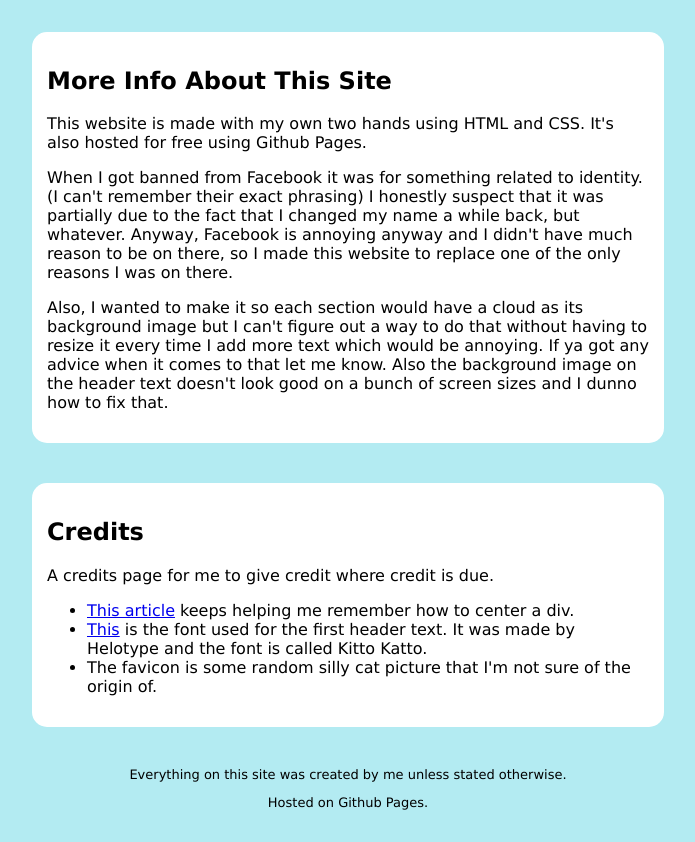
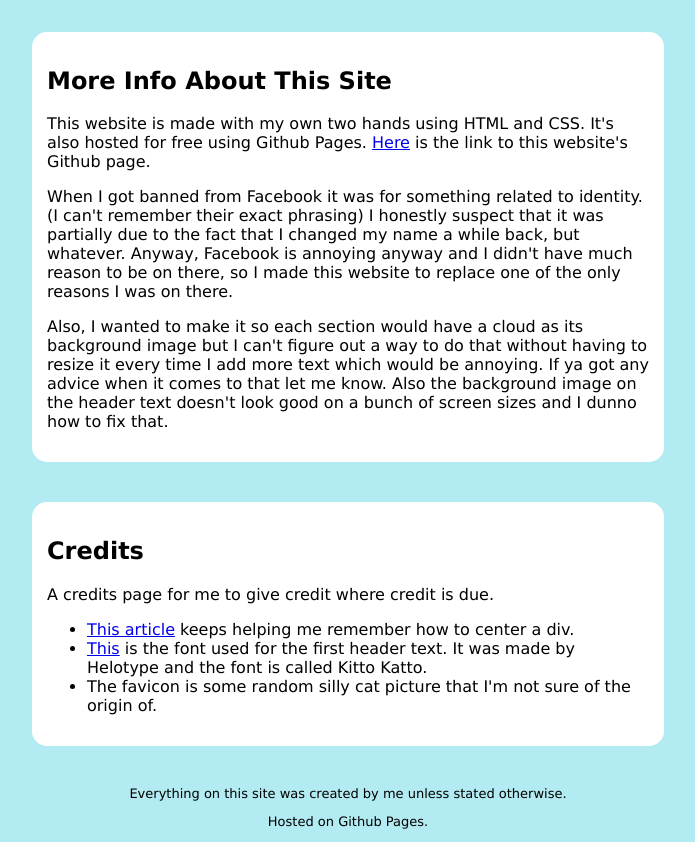
Before and after one commit to kitkat-png/lifeupdatesforfam, a plain HTML site: page index.html in a window 1280 px wide. Shown: the part 1310-2152 px from the top of the page, without its empty margins (292-987 px from the left). Drawn offline with Linux system fonts and the light colour scheme.

Commit message:
Update index.html

```diff
--- a/index.html
+++ b/index.html
@@ -90,8 +90,8 @@
         .date {
             font-size: small;
         }
-        /* 2xl */ @media (max-width: 1536px) {}
-        /* xl */ @media (max-width: 1280px) {}
+        /* 2xl  @media (max-width: 1536px) {} */
+        /* xl @media (max-width: 1280px) {} */
         /* lg */
         @media (max-width: 1024px) {
             main, header {
@@ -104,7 +104,7 @@
                 width: 70%;
             }
         }
-        /* sm */ @media (max-width: 640px) {}
+        /* sm @media (max-width: 640px) {} */
         /* xs */
         @media (max-width: 475px) {
             main, header {
@@ -168,7 +168,7 @@
         <section id="more-info">
             <h2>More Info About This Site</h2>
 
-            <p>This website is made with my own two hands using HTML and CSS. It's also hosted for free using Github Pages.</p>
+            <p>This website is made with my own two hands using HTML and CSS. It's also hosted for free using Github Pages. <a href="https://github.com/kitkat-png/lifeupdatesforfam">Here</a> is the link to this website's Github page.</p>
 
             <p>When I got banned from Facebook it was for something related to identity. (I can't remember their exact phrasing) I honestly suspect that it was partially due to the fact that I changed my name a while back, but whatever. Anyway, Facebook is annoying anyway and I didn't have much reason to be on there, so I made this website to replace one of the only reasons I was on there.</p>
 
```
